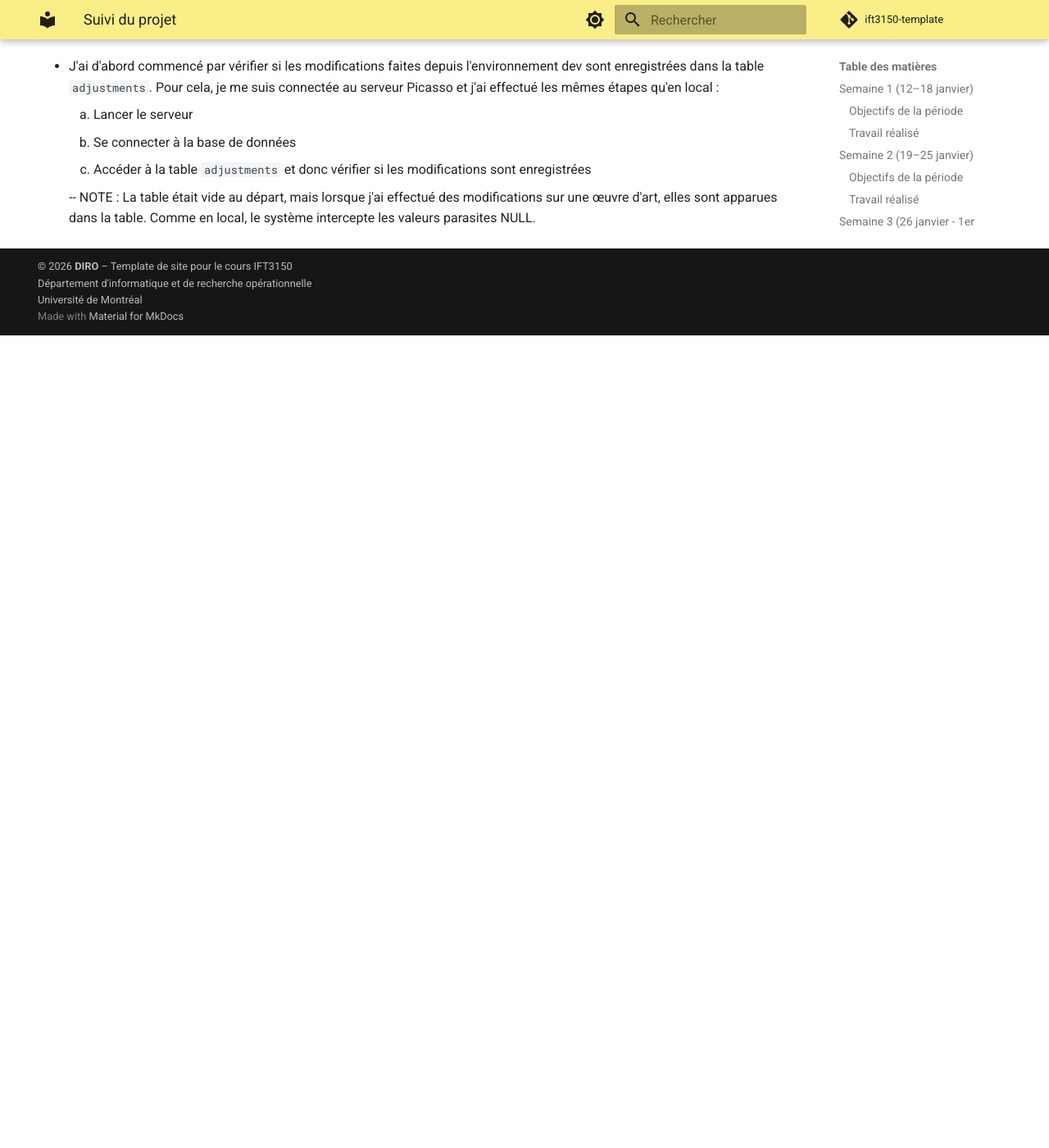
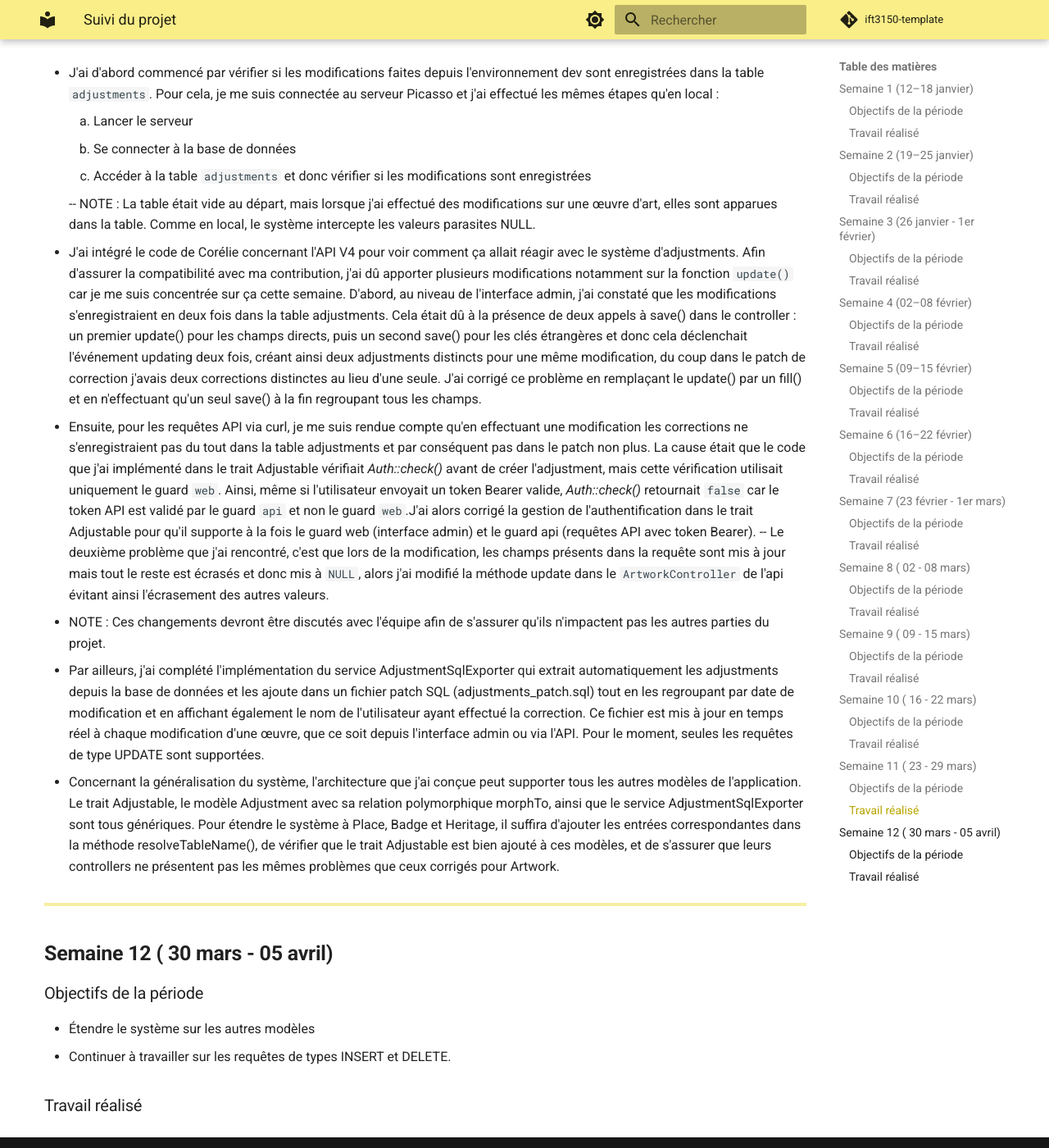
Before and after one commit to anissaofk/IFT-3150-MONA, an MkDocs documentation site: the page built from docs/suivi.md, in a window 1280 px wide and 1400 px high, scrolled down 16215 px. Shown: the whole window at 82% size. Built offline with MkDocs 1.6.1 and Material for MkDocs 9.7.7, drawn with Linux system fonts in a browser that asks for light colours; comment, search, counter and statistics services are not loaded; before the commit the page ends 16624 px from its top, so only the background shows below that.

Commit message:
update semaine 11 + objectifs de la semaine 12

```diff
--- a/docs/suivi.md
+++ b/docs/suivi.md
@@ -545,3 +545,27 @@
       <li> Accéder à la table `adjustments` et donc vérifier si les modifications sont enregistrées </li>
     </ol>
 -- NOTE : La table était vide au départ, mais lorsque j'ai effectué des modifications sur une œuvre d'art, elles sont apparues dans la table. Comme en local, le système intercepte les valeurs parasites NULL.
+
+- J'ai intégré le code de Corélie concernant l'API V4 pour voir comment ça allait réagir avec le système d'adjustments.
+Afin d'assurer la compatibilité avec ma contribution, j'ai dû apporter plusieurs modifications notamment sur la fonction `update()` car je me suis concentrée sur ça cette semaine. D'abord, au niveau de l'interface admin, j'ai constaté que les modifications s'enregistraient en deux fois dans la table adjustments. Cela était dû à la présence de deux appels à save() dans le controller : un premier update() pour les champs directs, puis un second save() pour les clés étrangères et donc cela déclenchait l'événement updating deux fois, créant ainsi deux adjustments distincts pour une même modification, du coup dans le patch de correction j'avais deux corrections distinctes au lieu d'une seule. J'ai corrigé ce problème en remplaçant le update() par un fill() et en n'effectuant qu'un seul save() à la fin regroupant tous les champs.
+
+- Ensuite, pour les requêtes API via curl, je me suis rendue compte qu'en effectuant une modification les corrections ne s'enregistraient pas du tout dans la table adjustments et par conséquent pas dans le patch non plus. La cause était que le code que j'ai implémenté dans le trait Adjustable vérifiait *Auth::check()* avant de créer l'adjustment, mais cette vérification utilisait uniquement le guard `web`. Ainsi, même si l'utilisateur envoyait un token Bearer valide, *Auth::check()* retournait `false` car le token API est validé par le guard `api` et non le guard `web`.J'ai alors corrigé la gestion de l'authentification dans le trait Adjustable pour qu'il supporte à la fois le guard web (interface admin) et le guard api (requêtes API avec token Bearer).
+-- Le deuxième problème que j'ai rencontré, c'est que lors de la modification, les champs présents dans la requête sont mis à jour mais tout le reste est écrasés et donc mis à `NULL`, alors j'ai modifié la méthode update dans le `ArtworkController` de l'api évitant ainsi l'écrasement des autres valeurs.
+
+
+- NOTE : Ces changements devront être discutés avec l'équipe afin de s'assurer qu'ils n'impactent pas les autres parties du projet.
+
+- Par ailleurs, j'ai complété l'implémentation du service AdjustmentSqlExporter qui extrait automatiquement les adjustments depuis la base de données et les ajoute dans un fichier patch SQL (adjustments_patch.sql) tout en les regroupant par date de modification et en affichant également le nom de l'utilisateur ayant effectué la correction. Ce fichier est mis à jour en temps réel à chaque modification d'une œuvre, que ce soit depuis l'interface admin ou via l'API. Pour le moment, seules les requêtes de type UPDATE sont supportées.
+
+- Concernant la généralisation du système, l'architecture que j'ai conçue peut supporter tous les autres modèles de l'application. Le trait Adjustable, le modèle Adjustment avec sa relation polymorphique morphTo, ainsi que le service AdjustmentSqlExporter sont tous génériques. Pour étendre le système à Place, Badge et Heritage, il suffira d'ajouter les entrées correspondantes dans la méthode resolveTableName(), de vérifier que le trait Adjustable est bien ajouté à ces modèles, et de s'assurer que leurs controllers ne présentent pas les mêmes problèmes que ceux corrigés pour Artwork.
+
+
+<hr style="border: 0; height: 4px; background-color: #F7EFA2;">
+
+## **Semaine 12 ( 30 mars - 05 avril)**
+
+### Objectifs de la période
+- Étendre le système sur les autres modèles
+- Continuer à travailler sur les requêtes de types INSERT et DELETE.
+
+### Travail réalisé
```
